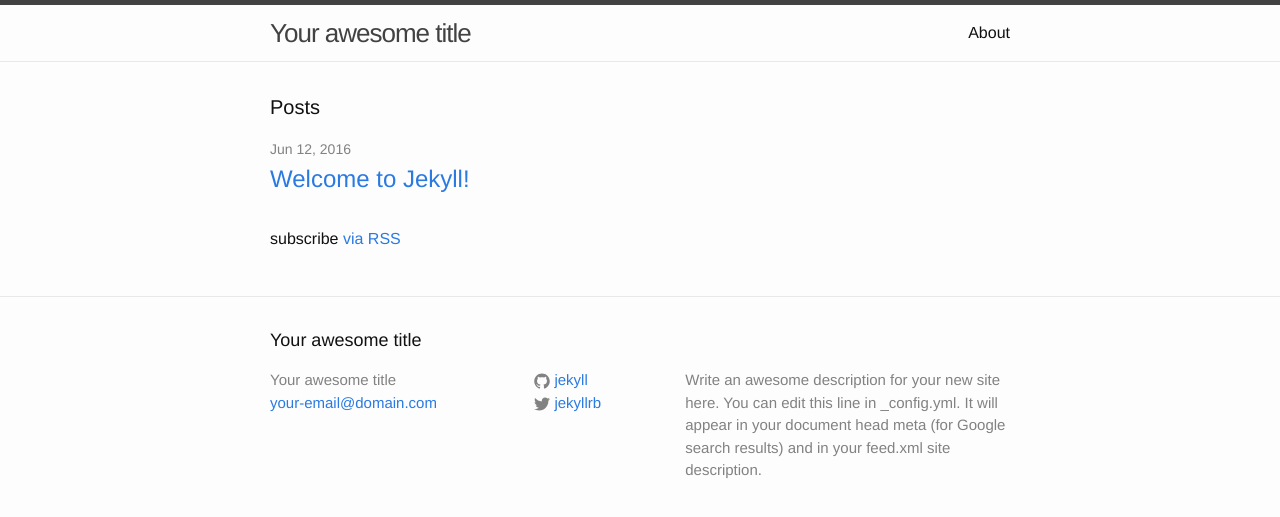
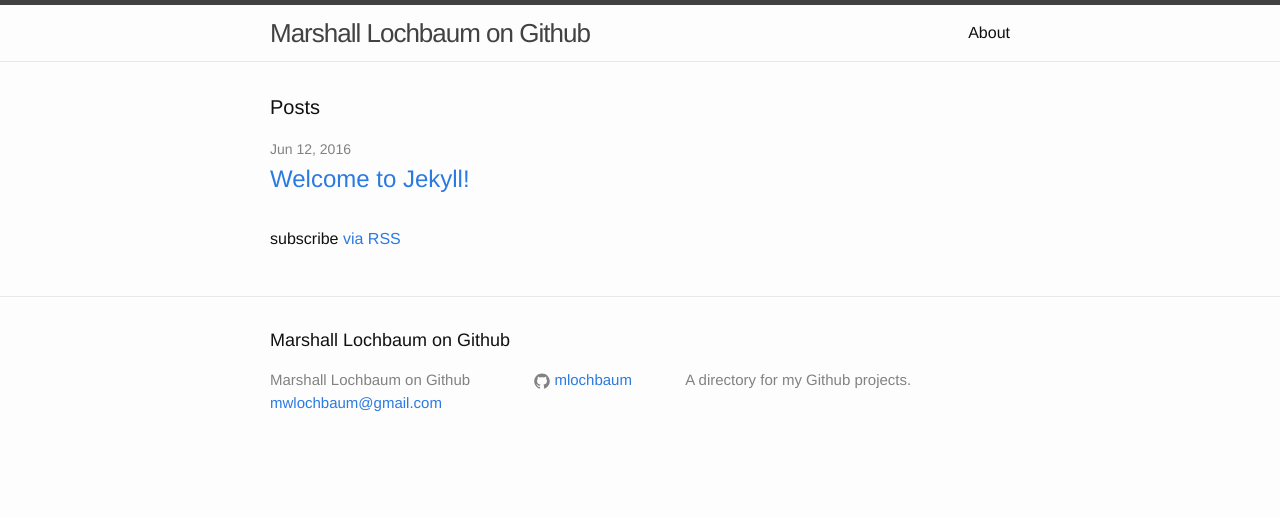
Before and after one commit to mlochbaum/mlochbaum.github.io, a Jekyll site: the page built from index.html, in a window 1280 px wide. Shown: the top 517 px of the page. Built offline with Jekyll 4.4.1, drawn with Linux system fonts in a browser that asks for light colours.

Commit message:
Configure _config.yml

```diff
--- a/_config.yml
+++ b/_config.yml
@@ -6,16 +6,13 @@
 # 'jekyll serve'. If you change this file, please restart the server process.
 
 # Site settings
-title: Your awesome title
-email: your-email@domain.com
+title: Marshall Lochbaum on Github
+email: mwlochbaum@gmail.com
 description: > # this means to ignore newlines until "baseurl:"
-  Write an awesome description for your new site here. You can edit this
-  line in _config.yml. It will appear in your document head meta (for
-  Google search results) and in your feed.xml site description.
+  A directory for my Github projects.
 baseurl: "" # the subpath of your site, e.g. /blog
-url: "http://yourdomain.com" # the base hostname & protocol for your site
-twitter_username: jekyllrb
-github_username:  jekyll
+url: "http://mlochbaum.github.io" # the base hostname & protocol for your site
+github_username:  mlochbaum
 
 # Build settings
 markdown: kramdown
```
